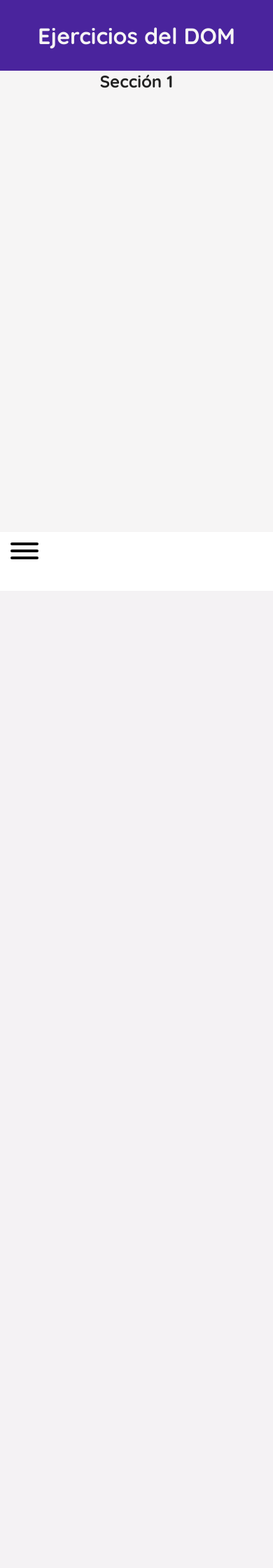
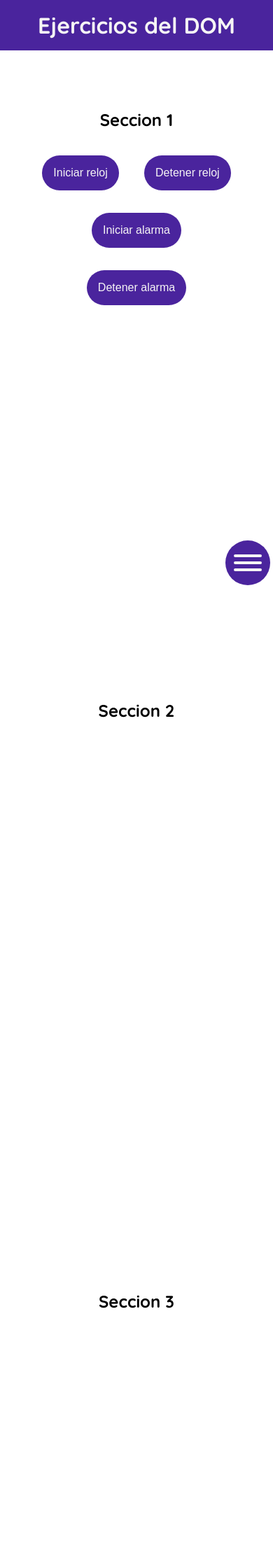
Before and after one commit to KeniaAinek/JS, a PHP site: page / in a window 390 px wide. Shown: the top 2240 px of the page at 70% size. Before the commit the page ends 844 px from the top, so only its background shows below. Run offline with PHP 8.4, Linux system fonts and the light colour scheme.

Commit message:
hamburger menu terminado y contadores iniciados

```diff
--- a/js/dom/css/hamburgers.css
+++ b/js/dom/css/hamburgers.css
@@ -41,7 +41,7 @@
   .hamburger-inner, .hamburger-inner::before, .hamburger-inner::after {
     width: 40px;
     height: 4px;
-    background-color: #000;
+    background-color: #F6F5F5;
     border-radius: 4px;
     position: absolute;
     transition-property: transform;
--- a/js/dom/css/style.css
+++ b/js/dom/css/style.css
@@ -1,31 +1,140 @@
-*{
+:root{
+    --main-font: 'Quicksand';
+    --font-size: 16px;
+    --main-color: #4A249D;
+    --second-color: #222;
+    --third-color: #F6F5F5;
+    --main-modal-color: rgba(77,40,158,0.85);
+    --second-modal-color: rgba(34, 34, 34, 0.85);
+    --container-width: 1200px;
+}
+html{
+    box-sizing: border-box;
+    font-family: var(--main-font);
+    font-size: var(--font-size);
+    scroll-behavior: smooth;
+}
+*, *:before, *:after{
+    box-sizing: inherit;
+}
+body{
     margin: 0;
+    overflow-x: hidden;
+}
+img{
+    max-width: 100%;
+    height: auto;
+}
+
+/* menu-humburguesa */
+.head{
+    position: sticky;
+    top: 0;
+    padding: 1rem;
+    background-color: var(--main-color);
+    color: var(--third-color);
+}
+
+.head h1{
+    margin: 0;
+    text-align: center;
+}
+
+.section{
+    padding: 2rem;
+    padding-top: 4rem;
+    margin-left: auto;
+    margin-right: auto;
+    width: 100%;
+    max-width: var(--container-width);
+    min-height: 100vh;
+    text-align: center;
+}
+
+.panel{
+    position: fixed;
+    z-index: 998;
+    background-color: var(--second-modal-color);
+    width: 100%;
+    top: 0;
+    bottom: 0;
+    right: 0;
+    left: 0;
+    opacity: 0;
+    transition: transform .3s ease, opacity .3s ease;
+    /* de arriba*/
+    transform: translate(0,-100%);
+    /*de abajo*/
+    transform: translate(0,100%);
+    /*de derecha*/
+    transform: translate(100%,0);
+    /*de derecha*/
+    transform: translate(-100%,0);
+}
+
+.panel.is-active{
+    transform: translate(0, 0);
+    opacity: 1;
+}
+
+.panel-btn{
+    position: fixed;
+    z-index: 999;
+    bottom: 1vh;
+    right: 1vw;
+    width: 4rem;
+    height: 4rem;
+    border-radius: 50%;
     padding: 0;
-    font-family: 'Quicksand', sans-serif;
-    box-sizing: border-box;
-}
-.head{
-    background: #4A249D;
-    width: 100%;
-    height: 12vh;
     display: flex;
-    flex-wrap: wrap;
     justify-content: center;
     align-items: center;
-    align-content: center;
+    background-color: var(--main-color);
 }
-.title h1{
-    color: #F6F5F5;
+
+.menu{
+    width: inherit;
+    display: flex;
+    flex-direction: column;
+    justify-content: space-evenly;
+    align-items: center;
+    text-align: center;
 }
-.content{
-    background-color: #F6F5F5;
-    width: 100%;
-    height: 78vh;
-    display: flex;
-    flex-wrap: nowrap;
-    justify-content: center;
-    align-items: flex-start;
+
+.menu a{
+    padding: 2rem;
+    width: inherit;
+    display: block;
+    font-size: 1.5rem;
+    text-decoration: none;
+    color: var(--third-color);
+    transition: all 0.3s ease;
 }
-.section h1{
-    color: #222;
+
+.menu a:hover{
+    font-weight: bold;
+    color: var(--third-color);
+    background-color: var(--main-modal-color);
 }
+
+.btn{
+    padding: 1rem;
+    margin: 1rem;
+    background-color: var(--main-color);
+    border: none;
+    color: var(--third-color);
+    font-weight: 200;
+    font-size: 1rem;
+    border-radius: 30px;
+    cursor: pointer;
+}
+
+.btn:hover{
+    background-color: var(--main-modal-color);
+    color: var(--third-color);
+    font-weight: bolder;
+}
+
+.btn:disabled{
+    background-color: lightgray;
+}
--- a/js/dom/index.html
+++ b/js/dom/index.html
@@ -1,32 +1,58 @@
 <!DOCTYPE html>
 <html lang="en">
   <head>
-    <meta charset="UTF-8">
-    <meta name="viewport" content="width=device-width, initial-scale=1.0">
+    <meta charset="UTF-8" />
+    <meta name="viewport" content="width=device-width, initial-scale=1.0" />
     <title>Ejercicios DOM</title>
-    <link rel="preconnect" href="https://fonts.googleapis.com">
-<link rel="preconnect" href="https://fonts.gstatic.com" crossorigin>
-<link href="https://fonts.googleapis.com/css2?family=Quicksand:wght@300..700&display=swap" rel="stylesheet">
-    <link href="/js/dom/css/hamburgers.css" rel="stylesheet">
-    <link href="css/style.css" rel="stylesheet">
+    <link rel="preconnect" href="https://fonts.googleapis.com" />
+    <link rel="preconnect" href="https://fonts.gstatic.com" crossorigin />
+    <link
+      href="https://fonts.googleapis.com/css2?family=Quicksand:wght@300..700&display=swap"
+      rel="stylesheet"
+    />
+    <link href="/js/dom/css/hamburgers.css" rel="stylesheet" />
+    <link href="css/style.css" rel="stylesheet" />
   </head>
   <body>
     <header class="head">
-        <div class="title">
         <h1>Ejercicios del DOM</h1>
-        </div>
     </header>
-    <section class="content">
-        <div class="section">
-            <h1>Sección 1</h1>
-        </div>
-    </section>
-    <button class="hamburger hamburger--spring" type="button">
+    <button class="panel-btn hamburger hamburger--spring" type="button">
       <span class="hamburger-box">
         <span class="hamburger-inner"></span>
       </span>
     </button>
-
-      <script src="/js/dom/js/dom.js"></script>
+    <aside class="panel">
+      <nav class="menu">
+        <a href="#seccion1">Sección1</a>
+        <a href="#seccion2">Sección2</a>
+        <a href="#seccion3">Sección3</a>
+        <a href="#seccion4">Sección4</a>
+        <a href="#seccion5">Sección5</a>
+      </nav>
+    </aside>
+    <main>
+      <section id="seccion1" class="section">
+        <h2>Seccion 1</h2>
+        <div class="clock"></div>
+        <button class="btn init-rel">Iniciar reloj</button>
+        <button class="btn stop-rel">Detener reloj</button>
+        <button class="btn alarm-init">Iniciar alarma</button>
+        <button class="btn alarm-stop">Detener alarma</button>
+      </section>
+      <section id="seccion2" class="section">
+        <h2>Seccion 2</h2>
+      </section>
+      <section id="seccion3" class="section">
+        <h2>Seccion 3</h2>
+      </section>
+      <section id="seccion4" class="section">
+        <h2>Seccion 4</h2>
+      </section>
+      <section id="seccion5" class="section">
+        <h2>Seccion 5</h2>
+      </section>
+    </main>
+    <script src="/js/dom/js/dom.js" type="module"></script>
   </body>
 </html>
--- a/js/dom/js/dom.js
+++ b/js/dom/js/dom.js
@@ -0,0 +1,26 @@
+//menu hamburguesa
+import hamburguerMenu from "./menu_hamburguesa.js";
+
+const d = document;
+
+d.addEventListener("DOMContentLoaded", (e) =>{
+    hamburguerMenu(".panel-btn",".panel",".menu a");
+});
+
+//Reloj y alarma
+
+d.addEventListener("click", (e) =>{
+    const clockstartBtn = d.querySelector(".init-rel");
+    if(e.target.matches(".init-rel")){
+        setInterval(() => {
+            const clock = new Date().getHours() + ":" + new Date().getMinutes() + ":" + new Date().getSeconds();
+            d.querySelector(".clock").innerHTML = `<h3>${clock}</h3>`;
+        }, 1000);
+        clockstartBtn.setAttribute("disabled", true);
+    }
+    if(e.target.matches(".stop-rel")){
+        clearInterval();
+        d.querySelector(".clock").innerHTML = null
+        clockstartBtn.removeAttribute("disabled");
+    }
+});
```
Lines whose indentation alone changed are shown as unchanged.
